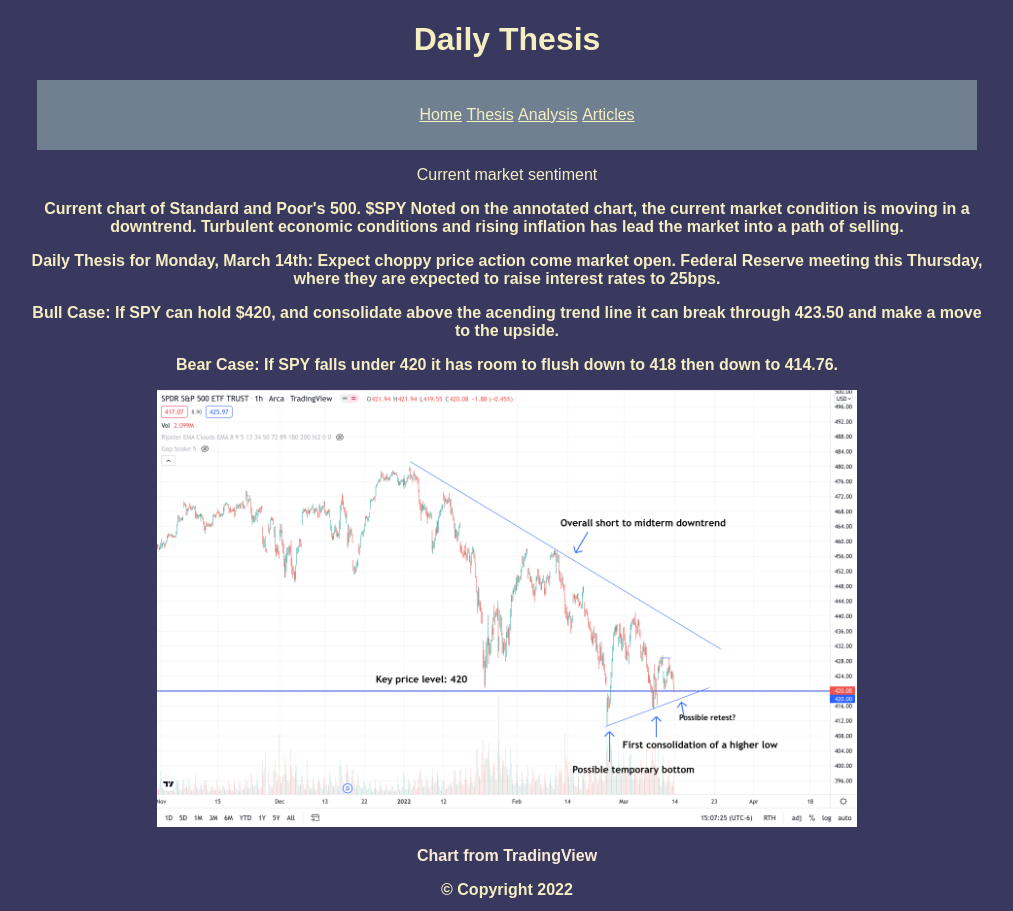
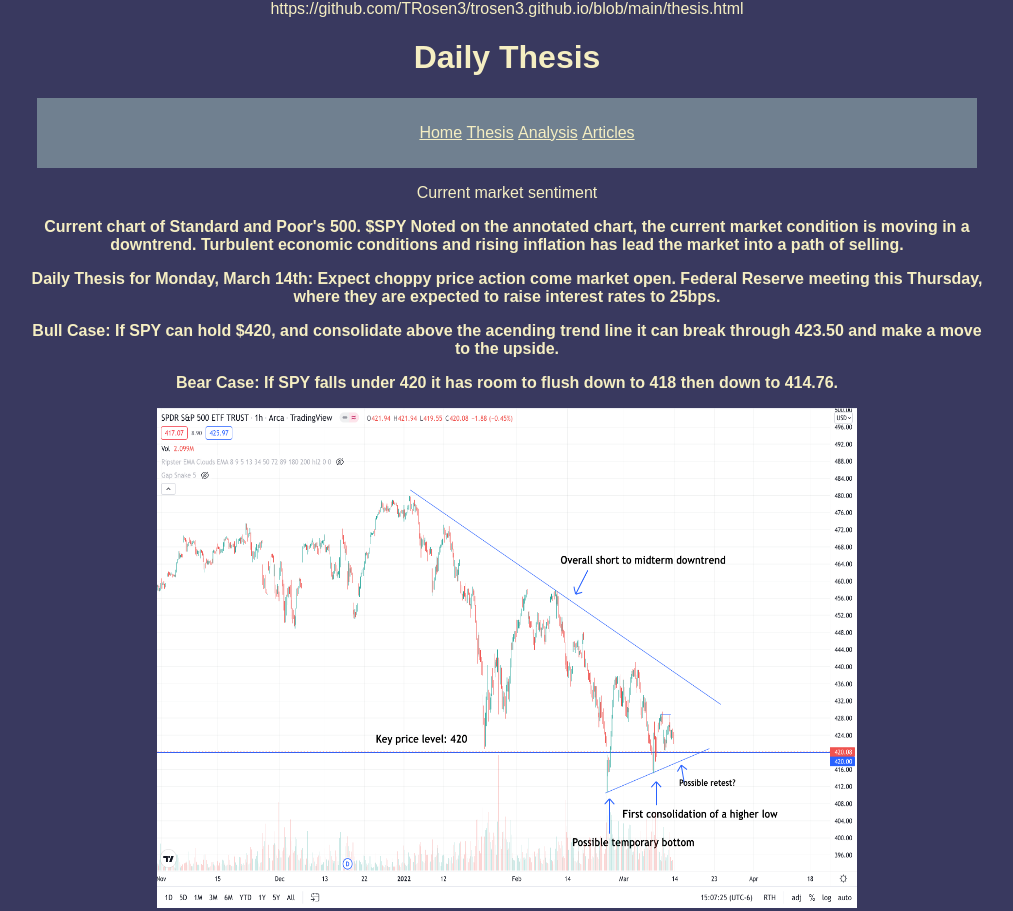
Before and after one commit to TRosen3/trosen3.github.io, a plain HTML site: page thesis.html in a window 1280 px wide. Shown: the top 911 px of the page, without its empty margins (133-1146 px from the left). Drawn offline with Linux system fonts and the light colour scheme.

Commit message:
Update thesis.html

```diff
--- a/thesis.html
+++ b/thesis.html
@@ -9,7 +9,7 @@
 </head>
 
 	<body>
-		<header>
+		<header>https://github.com/TRosen3/trosen3.github.io/blob/main/thesis.html
 			<h1>Daily Thesis</h1>
 			<nav>
 				<ul>
@@ -43,7 +43,7 @@
 			</article>
 
 			<article>
-			<img src="images/SPYCHART.png" width="700" hieght="500">
+			<img src="images/SPYCHART.png" width="700" height="500">
 			</article>
 
 			<article>
```
